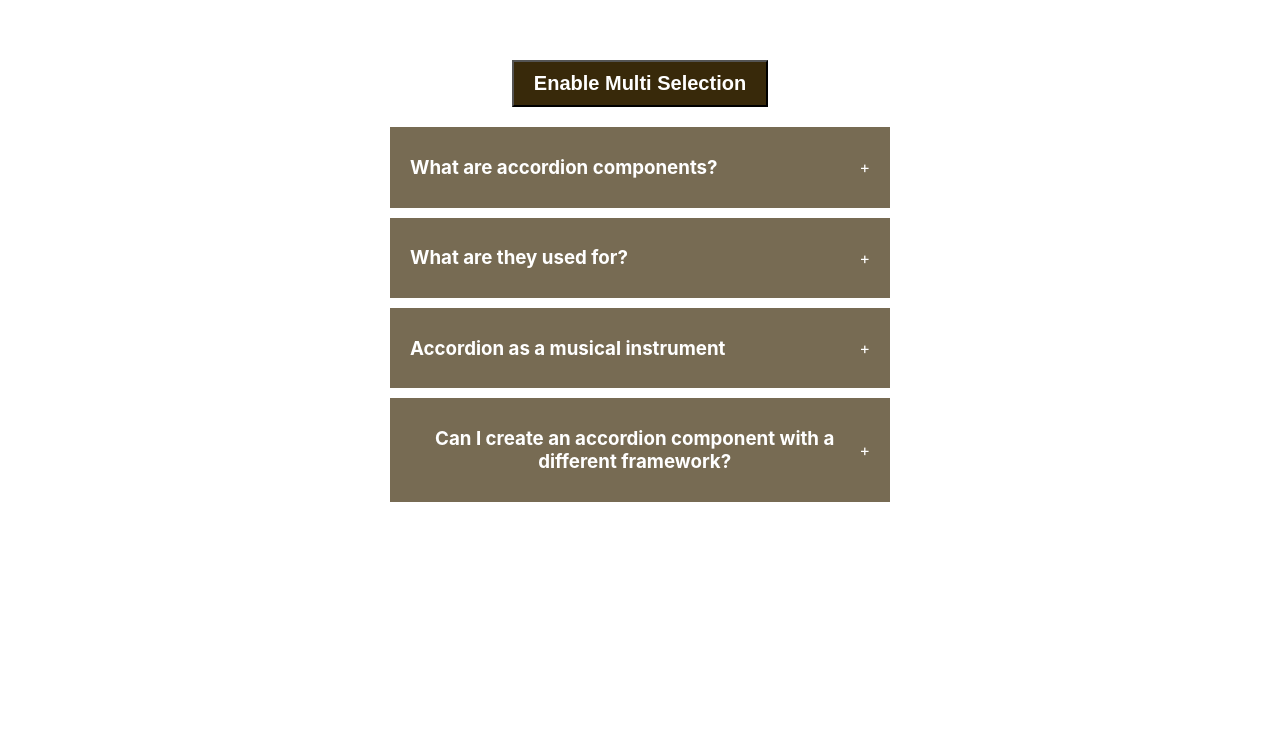
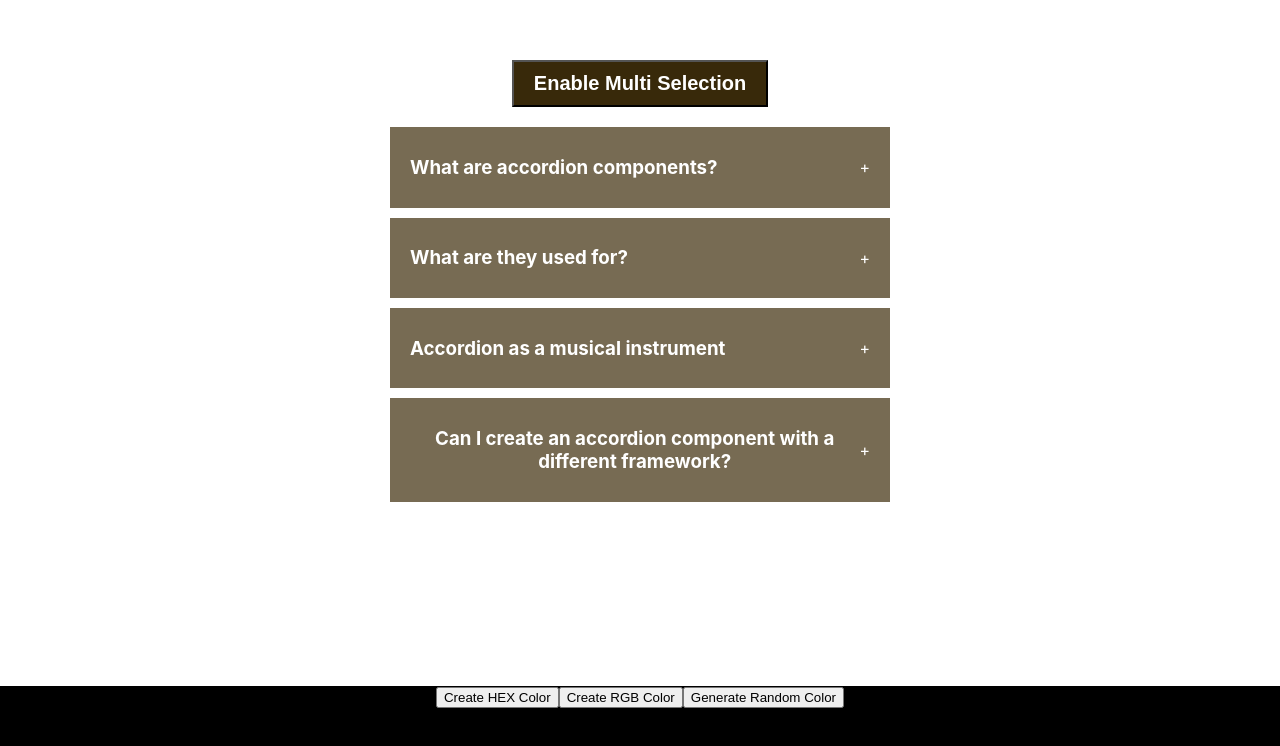
Before and after one commit to adamps08/react-20-projects, a React (Create React App) app in the folder project-01-accordion/: page / in a window 1280 px wide. Shown: the part 114-860 px from the top of the page. Before the commit the page ends 800 px from the top, so only its background shows below. Built offline with nearby package versions, Linux system fonts and the light colour scheme.

Commit message:
began random color project

```diff
--- a/project-01-accordion/src/App.js
+++ b/project-01-accordion/src/App.js
@@ -1,5 +1,6 @@
 import './App.css';
 import Accordian from './components/accordian';
+import RandomColor from './components/accordian/random-color';
 
 function App() {
   return (
@@ -7,6 +8,8 @@
       {/*Accordion Component */}
       <Accordian/>
 
+       {/*Random Color Component */}
+      <RandomColor/>
     </div>
   );
 }
--- /dev/null
+++ b/project-01-accordion/src/components/accordian/random-color/index.js
@@ -0,0 +1,41 @@
+import { useState } from "react"
+
+export default function RandomColor() {
+    const [typeOfColor, setTypeoOfColor] = useState('hex');
+    const [color, SetColor] = useState('#000000')
+
+    function randomColorUtility(length){
+        return Math.floor(Math.random()*length)
+    }
+
+    function handleCreateRandomHexColor() {
+        const hex = [1, 2, 3, 4, 5, 6, 7, 8, 9, 'A', 'B', 'C', 'D', 'E', 'F',]
+        let hexColor = '#';
+
+        for (let i=0; i<6; i++){
+            hexColor += hex[randomColorUtility(hex.length)]
+        }
+
+        console.log(hexColor)
+
+        SetColor(hexColor)
+    }
+
+    function handleCreateRandomRgbColor() {
+
+    }
+
+    return (
+        <div style={{
+            width: '100vw',
+            height: '100vh',
+            background: color,
+        }}
+
+        >
+            <button onClick={() => setTypeoOfColor('hex')}>Create HEX Color</button>
+            <button onClick={() => setTypeoOfColor('rgb')}>Create RGB Color</button>
+            <button onClick={typeOfColor === 'hex' ? handleCreateRandomHexColor : handleCreateRandomRgbColor} > Generate Random Color </button>
+    </div >
+    )
+}
```
